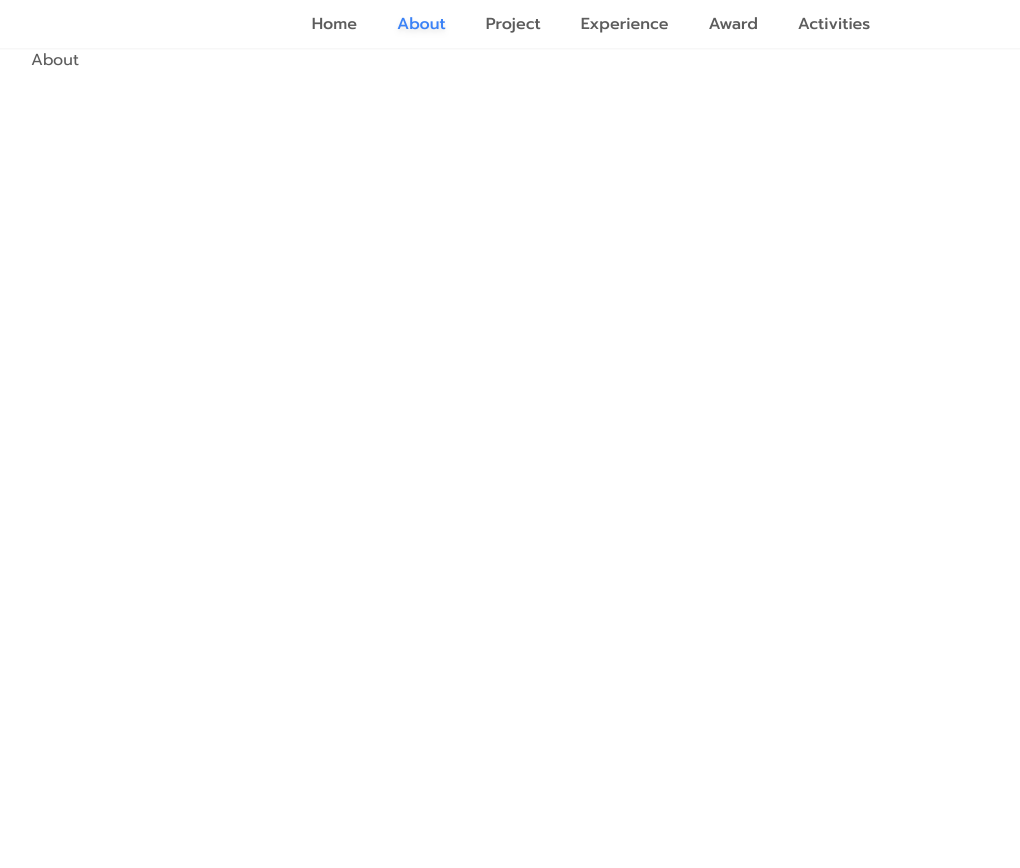
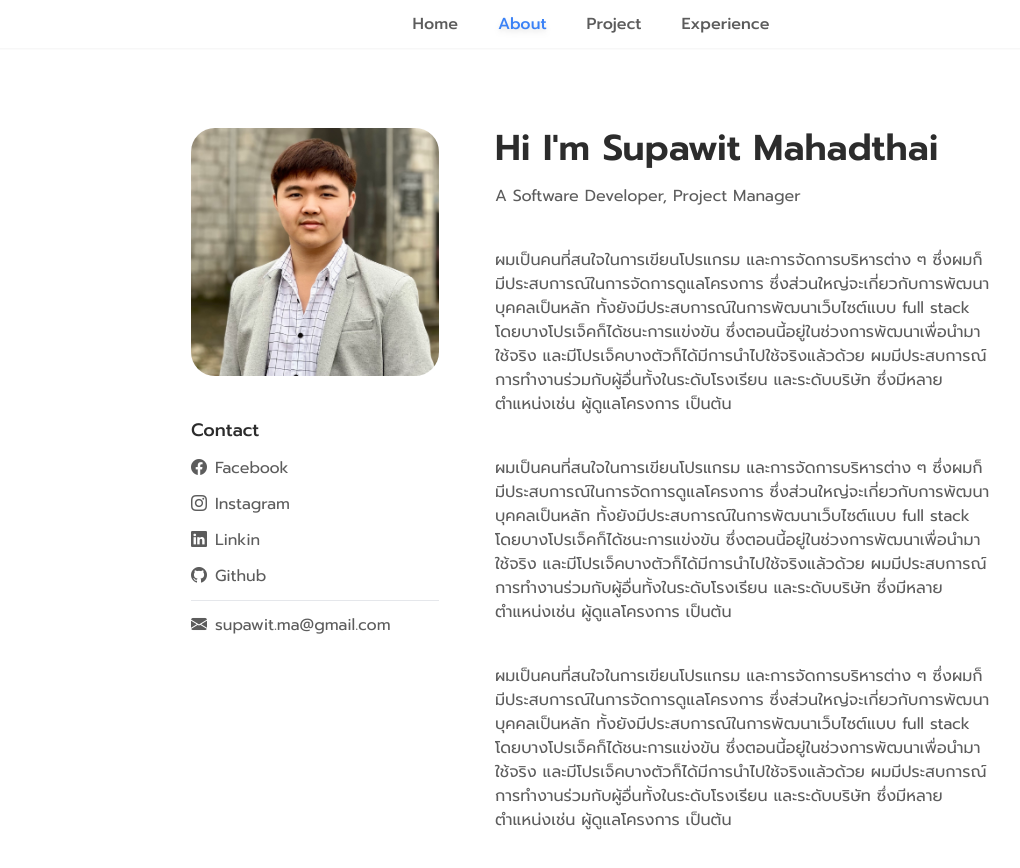
Before and after one commit to Darjeeling47/Portfolio, a Next.js app: page /about in a window 1280 px wide. Shown: the top 868 px of the page, without its empty margins (49-1069 px from the left). Before the commit the page ends 800 px from the top, so only its background shows below. Built offline with nearby package versions, Linux system fonts and the light colour scheme.

Commit message:
about me page

```diff
--- a/src/app/about/page.tsx
+++ b/src/app/about/page.tsx
@@ -1,7 +1,9 @@
+import AboutMe from "@/components/complex/AboutMe";
+
 export default function About() {
   return (
     <div>
-      <h1>About</h1>
+      <AboutMe />
     </div>
   );
 }
--- /dev/null
+++ b/src/components/basic/Contact.tsx
@@ -0,0 +1,40 @@
+import Link from "next/link";
+
+export default function Contact() {
+  return (
+    <div className="flex flex-col gap-y-3">
+      <h1 className="text-lg font-medium text-my-gray-300">Contact</h1>
+      <Link
+        href={"https://www.facebook.com/profile.php?id=100019637738479"}
+        className="hover:text-blue-500 transition-all duration-100"
+      >
+        <i className="bi bi-facebook mr-2"></i>Facebook
+      </Link>
+      <Link
+        href={"https://www.instagram.com/nhzng_prame/"}
+        className="hover:text-blue-500 transition-all duration-100"
+      >
+        <i className="bi bi-instagram mr-2"></i>Instagram
+      </Link>
+      <Link
+        href={"https://www.linkedin.com/in/supawit-mahadthai-ab9765287/"}
+        className="hover:text-blue-500 transition-all duration-100"
+      >
+        <i className="bi bi-linkedin mr-2"></i>Linkin
+      </Link>
+      <Link
+        href={"https://github.com/Darjeeling47"}
+        className="hover:text-blue-500 transition-all duration-100"
+      >
+        <i className="bi bi-github mr-2"></i>Github
+      </Link>
+      <hr />
+      <Link
+        href={"mailto:supawit.ma@gmail.com"}
+        className="hover:text-blue-500 transition-all duration-100"
+      >
+        <i className="bi bi-envelope-fill mr-2"></i>supawit.ma@gmail.com
+      </Link>
+    </div>
+  );
+}
--- /dev/null
+++ b/src/components/complex/AboutMe.tsx
@@ -0,0 +1,69 @@
+import Image from "next/image";
+import Link from "next/link";
+import Contact from "../basic/Contact";
+
+export default function AboutMe() {
+  return (
+    <div className="flex flex-col lg:flex-row gap-14 p-5 md:p-18 lg:p-20 xl:py-20 xl:px-40">
+      <div className="flex flex-col w-1/2 lg:w-1/3 gap-10">
+        <div className="w-full aspect-square relative rounded-3xl">
+          <Image
+            src={"/profile.jpeg"}
+            alt={"profile"}
+            fill
+            sizes="100vw"
+            objectFit="cover"
+            className="rounded-3xl"
+          />
+        </div>
+        <div className="hidden lg:block">
+          <Contact />
+        </div>
+      </div>
+      <div className="flex flex-col w-full lg:w-2/3 gap-y-10">
+        <div className="flex flex-col gap-y-4">
+          <h1 className="font-semibold text-2xl sm:text-3xl lg:text-4xl 2xl:text-5xl text-my-gray-300">
+            Hi I'm Supawit Mahadthai
+          </h1>
+          <h2>A Software Developer, Project Manager</h2>
+        </div>
+        <p>
+          ผมเป็นคนที่สนใจในการเขียนโปรแกรม และการจัดการบริหารต่าง ๆ
+          ซึ่งผมก็มีประสบการณ์ในการจัดการดูแลโครงการ
+          ซึ่งส่วนใหญ่จะเกี่ยวกับการพัฒนาบุคคลเป็นหลัก
+          ทั้งยังมีประสบการณ์ในการพัฒนาเว็บไซต์แบบ full stack
+          โดยบางโปรเจ็คก็ได้ชนะการแข่งขัน
+          ซึ่งตอนนี้อยู่ในช่วงการพัฒนาเพื่อนำมาใช้จริง
+          และมีโปรเจ็คบางตัวก็ได้มีการนำไปใช้จริงแล้วด้วย
+          ผมมีประสบการณ์การทำงานร่วมกับผู้อื่นทั้งในระดับโรงเรียน และระดับบริษัท
+          ซึ่งมีหลายตำแหน่งเช่น ผู้ดูแลโครงการ เป็นต้น
+        </p>
+        <p>
+          ผมเป็นคนที่สนใจในการเขียนโปรแกรม และการจัดการบริหารต่าง ๆ
+          ซึ่งผมก็มีประสบการณ์ในการจัดการดูแลโครงการ
+          ซึ่งส่วนใหญ่จะเกี่ยวกับการพัฒนาบุคคลเป็นหลัก
+          ทั้งยังมีประสบการณ์ในการพัฒนาเว็บไซต์แบบ full stack
+          โดยบางโปรเจ็คก็ได้ชนะการแข่งขัน
+          ซึ่งตอนนี้อยู่ในช่วงการพัฒนาเพื่อนำมาใช้จริง
+          และมีโปรเจ็คบางตัวก็ได้มีการนำไปใช้จริงแล้วด้วย
+          ผมมีประสบการณ์การทำงานร่วมกับผู้อื่นทั้งในระดับโรงเรียน และระดับบริษัท
+          ซึ่งมีหลายตำแหน่งเช่น ผู้ดูแลโครงการ เป็นต้น
+        </p>
+        <p>
+          ผมเป็นคนที่สนใจในการเขียนโปรแกรม และการจัดการบริหารต่าง ๆ
+          ซึ่งผมก็มีประสบการณ์ในการจัดการดูแลโครงการ
+          ซึ่งส่วนใหญ่จะเกี่ยวกับการพัฒนาบุคคลเป็นหลัก
+          ทั้งยังมีประสบการณ์ในการพัฒนาเว็บไซต์แบบ full stack
+          โดยบางโปรเจ็คก็ได้ชนะการแข่งขัน
+          ซึ่งตอนนี้อยู่ในช่วงการพัฒนาเพื่อนำมาใช้จริง
+          และมีโปรเจ็คบางตัวก็ได้มีการนำไปใช้จริงแล้วด้วย
+          ผมมีประสบการณ์การทำงานร่วมกับผู้อื่นทั้งในระดับโรงเรียน และระดับบริษัท
+          ซึ่งมีหลายตำแหน่งเช่น ผู้ดูแลโครงการ เป็นต้น
+        </p>
+      </div>
+      <div className="lg:hidden">
+        <Contact />
+      </div>
+    </div>
+  );
+}
--- a/src/components/navbar/Navbar.tsx
+++ b/src/components/navbar/Navbar.tsx
@@ -26,12 +26,12 @@ export default function Navbar() {
           <NavItem href="/experience" pathName={pathName}>
             Experience
           </NavItem>
-          <NavItem href="/award" pathName={pathName}>
+          {/* <NavItem href="/award" pathName={pathName}>
             Award
           </NavItem>
           <NavItem href="/activity" pathName={pathName}>
             Activities
-          </NavItem>
+          </NavItem> */}
         </div>
       </div>
     </div>
```
Also changed, not shown: src/libs/MyExperiences.tsx (+5 -4 lines).
